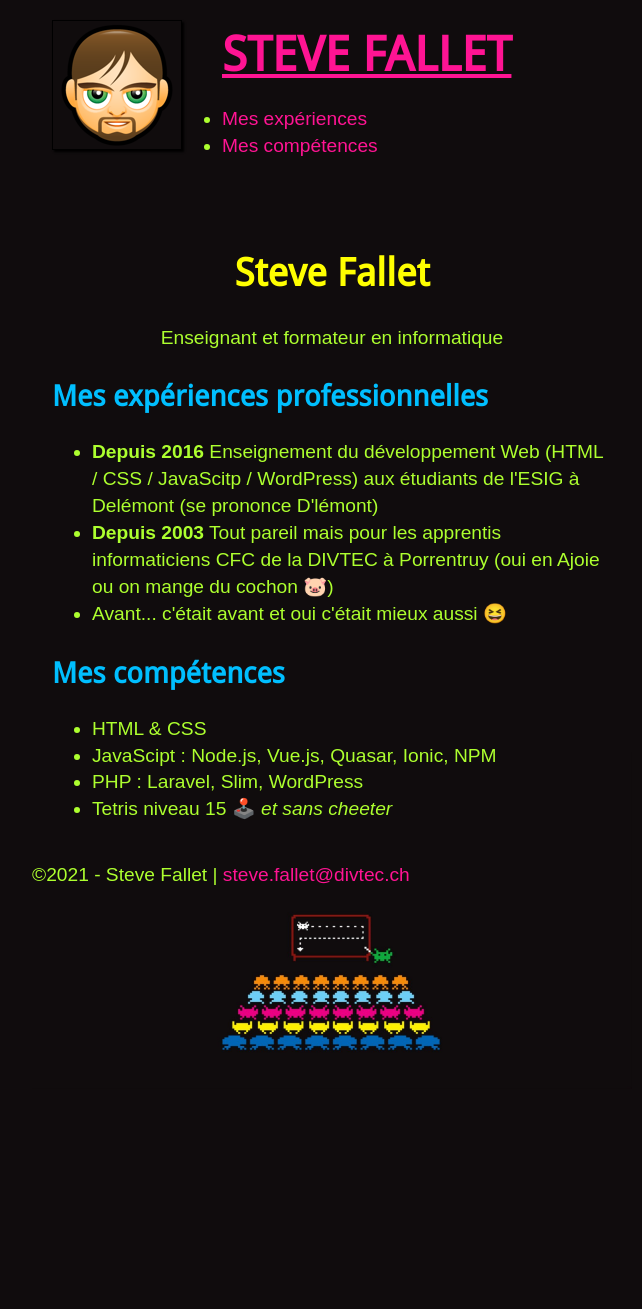
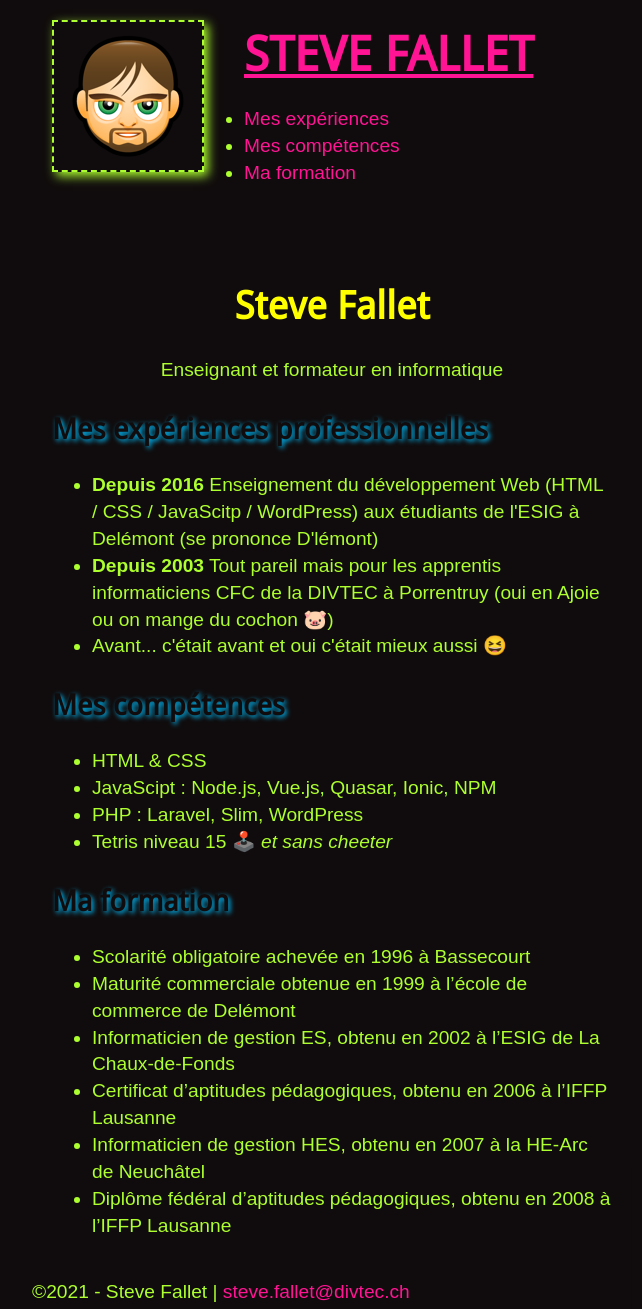
Before and after one commit to divtec-cejef/101-SFA-HTML-CV-01, a plain HTML site: page index.html in a window 1280 px wide. Shown: the top 1309 px of the page, without its empty margins (308-950 px from the left). Before the commit the page ends 1089 px from the top, so only its background shows below. Drawn offline with nearby package versions, Linux system fonts and the light colour scheme.

Commit message:
ajout formation et ombres css

```diff
--- a/css/main.css
+++ b/css/main.css
@@ -61,7 +61,8 @@ h1, h1 + p
 }
 
 h2 {
-    color: deepskyblue;
+    color: #100c0d;
+    text-shadow: 2px 2px 5px deepskyblue;
 }
 
 header {
@@ -78,9 +79,11 @@ header .logo {
 header .logo img
 {
     float: left;
-    border: 1px solid black;
-    box-shadow: 2px 2px 2px black;
+    border: 2px dashed greenyellow;
+    padding: 10px;
     margin-right: 40px;
+    margin-bottom: 60px;
+    box-shadow: 4px 4px 10px greenyellow;
 }
 
 main {
--- a/index.html
+++ b/index.html
@@ -33,6 +33,9 @@
             <li>
                 <a href="#comp">Mes compétences</a>
             </li>
+            <li>
+                <a href="#comp">Ma formation</a>
+            </li>
         </ul>
     </nav>
 </header>
@@ -56,6 +59,21 @@
         <li>PHP : Laravel, Slim, WordPress</li>
         <li>Tetris niveau 15 🕹️ <em>et sans cheeter</em></li>
     </ul>
+
+    <h2 id="formation">Ma formation</h2>
+    <ul>
+        <li>Scolarité obligatoire achevée en 1996 à Bassecourt</li>
+        <li>Maturité commerciale obtenue en 1999 à l’école de commerce de
+            Delémont</li>
+        <li>Informaticien de gestion ES, obtenu en 2002 à l’ESIG de La
+            Chaux-de-Fonds</li>
+        <li>Certificat d’aptitudes pédagogiques, obtenu en 2006 à l’IFFP
+            Lausanne</li>
+        <li>Informaticien de gestion HES, obtenu en 2007 à la HE-Arc de
+            Neuchâtel</li>
+        <li>Diplôme fédéral d’aptitudes pédagogiques, obtenu en 2008 à l’IFFP
+            Lausanne</li>
+    </ul>
 </main>
 <footer>
     &copy;2021 - Steve Fallet | <a href="mailto:steve.fallet@divtec.ch">steve.fallet@divtec.ch</a>
```
Also changed, not shown: 1 other file.
